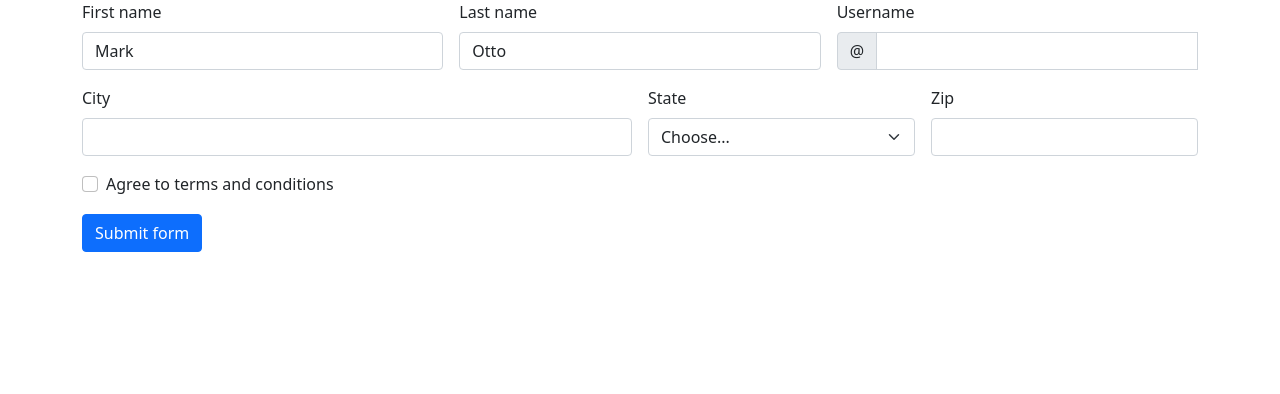
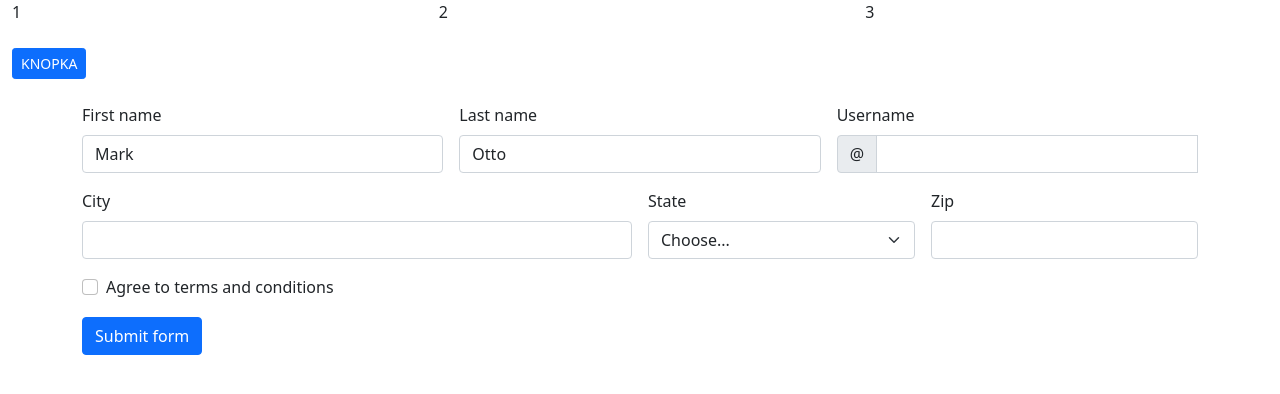
Before and after one commit to Gorshunov2021/Bootstrap-5, a plain HTML site: page 001 - bootstrap 5 - lesson 1 - Обзор загрузка и подключение/index.html in a window 1280 px wide. Drawn offline with Linux system fonts and the light colour scheme.

Commit message:
15.02.2023

```diff
--- a/001 - bootstrap 5 - lesson 1 - Обзор загрузка и подключение/index.html
+++ b/001 - bootstrap 5 - lesson 1 - Обзор загрузка и подключение/index.html
@@ -8,6 +8,17 @@
 	<title>Intro</title>
 </head>
 <body>
+	<div class="container-fluid">
+		<div class="row">
+			<div class="col">1</div>
+			<div class="col">2</div>
+			<div class="col">3</div>
+		</div>
+		<br>
+		<a class="btn btn-primary btn-sm " href="#" role="button">KNOPKA</a>
+		<br>
+	</div>
+	<br>
 
 	<div class="container">
 		<div class="row">
@@ -80,7 +91,6 @@
 		</div>
 	</div>
 
-
 	<script src = "../bootstrap-5/js/bootstrap.min.js"></script>
 	<script src = "../bootstrap-5/js/bootstrap.bundle.min.js"></script>
 </body>
```
Also changed, not shown: 002 - bootstrap 5 - lesson 2 - Подключение иконок Fontawesome/index.html (+7 -0 lines), 005 - bootstrap 5 - lesson 5 - Шапка Модальное окно Градиент Треугольник Адаптивное/index.html (added).
